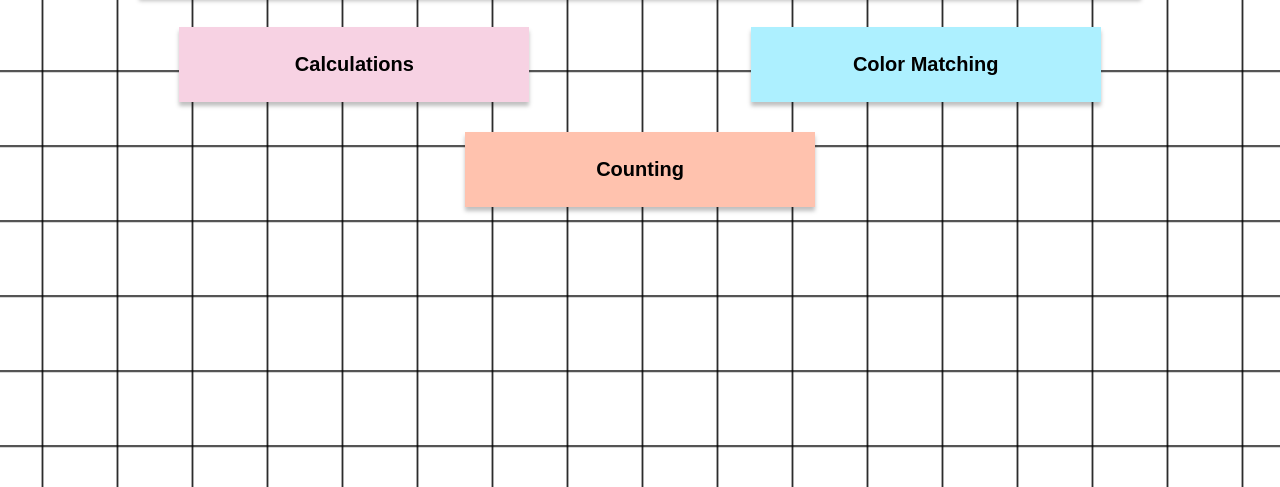
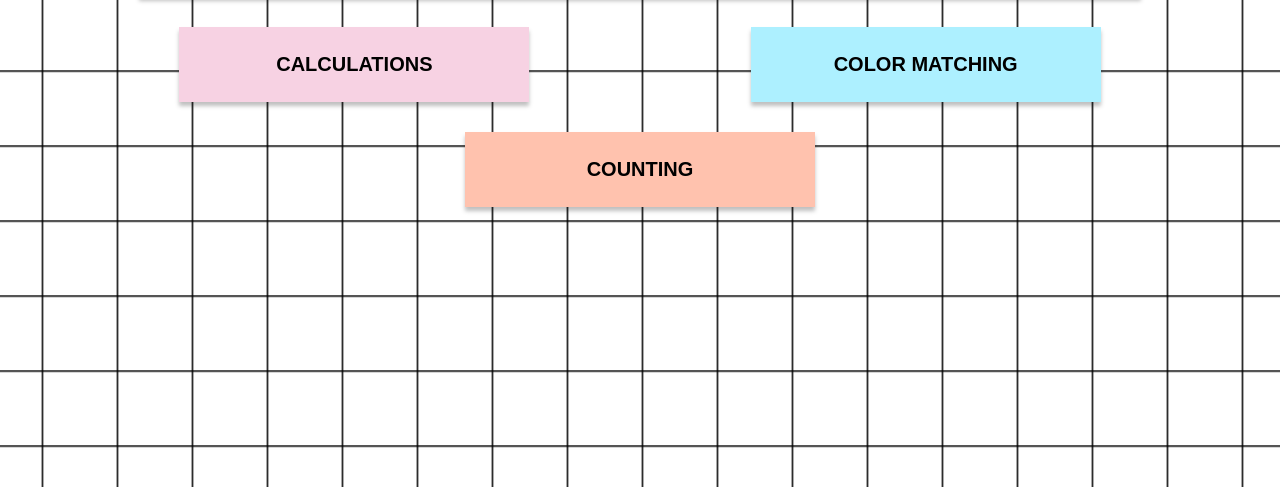
Before and after one commit to ryanvanle/mind-games, a plain HTML site: page index.html in a window 1280 px wide. Shown: the part 313-800 px from the top of the page. Drawn offline with Linux system fonts and the light colour scheme.

Commit message:
finished rules, and pre-check for starting the cal

```diff
--- a/index.html
+++ b/index.html
@@ -11,9 +11,9 @@
   <section id="main-menu">
     <div id="title"><h1>MIND GAMES</h1></div>
     <div id="buttons">
-      <button id="calculation-button"><h2>Calculations</h2></button>
-      <button id="color-matching-button"><h2>Color Matching</h2></button>
-      <button id="counting-button"><h2>Counting</h2></button>
+      <button id="calculation-button"><h2>CALCULATIONS</h2></button>
+      <button id="color-matching-button"><h2>COLOR MATCHING</h2></button>
+      <button id="counting-button"><h2>COUNTING</h2></button>
     </div>
   </section>
   <section id="calculations-menu" class="hidden">
@@ -28,14 +28,14 @@
       <h2>Rules Setup</h2>
       <div>
         <label for="amount">Amount:</label>
-        <input type="number" id="amount" name="amount" min="0" max="100"><br><br>
+        <input type="number" id="amount" name="amount"><br><br>
       </div>
       <div id="input-type">
         <h3>Input:</h3>
         <p>Write</p>
         <p>Type</p>
       </div>
-      <div>
+      <div id="operations-type">
         <h3>Operations:</h3>
         <p>Addition</p>
         <p>Subtraction</p>
@@ -55,5 +55,8 @@
       <button class="start"><h2>START</h2></button>
     </div>
   </section>
+  <section id="calculations-game" class="hidden">
+
+  </section>
 </body>
 </html>
```
